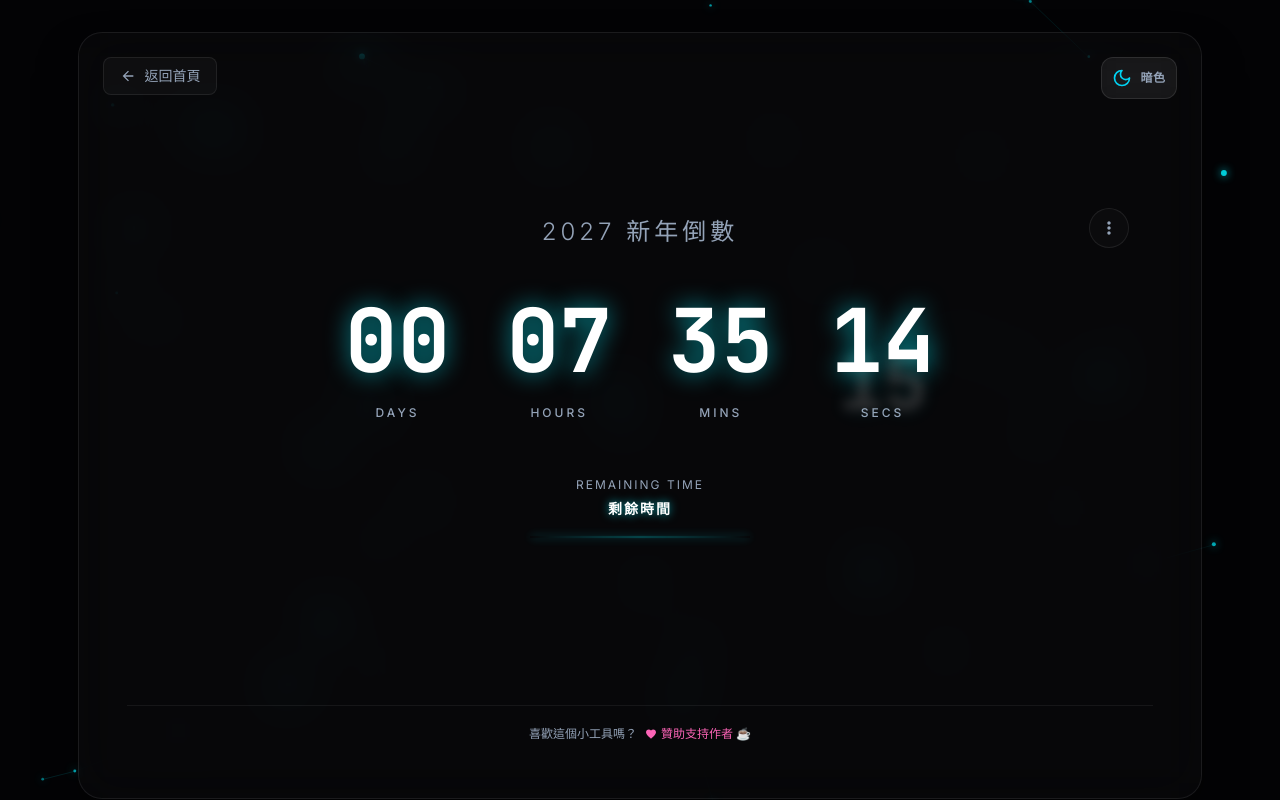
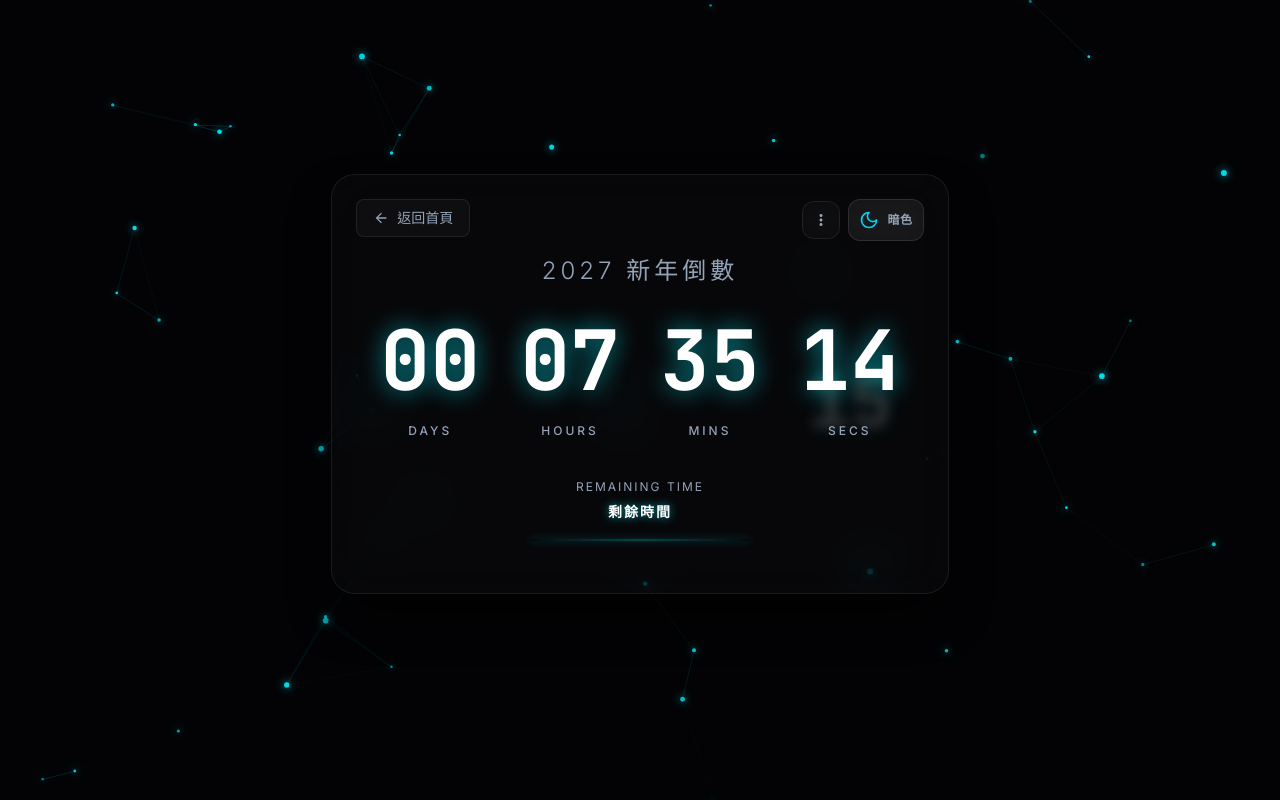
Before and after one commit to wkmaker/smalltools, a Next.js app: page /time in a window 1280 px wide. Both pictures are taken after a click on the button "啟動目標計時器". Built offline with nearby package versions, Linux system fonts and the light colour scheme.

Commit message:
Fix time tools CSS

```diff
--- a/app/components/ToolLayout.tsx
+++ b/app/components/ToolLayout.tsx
@@ -33,6 +33,8 @@ interface ToolLayoutProps {
   accentGlow: string;    // e.g. 'rgba(0,119,255,0.6)'
   hideHeader?: boolean;  // 若為 true，隱藏上方標題與描述段落
   hideFooter?: boolean;  // 若為 true，隱藏下方頁尾贊助連結
+  containerClassName?: string; // 可選傳入自訂外容器 class
+  extraHeaderControls?: React.ReactNode; // 可選傳入頂欄右側自訂按鈕組
   children: React.ReactNode;
 }
 
@@ -44,6 +46,8 @@ export default function ToolLayout({
   accentGlow,
   hideHeader = false,
   hideFooter = false,
+  containerClassName = '',
+  extraHeaderControls,
   children,
 }: ToolLayoutProps) {
   const pathname = usePathname();
@@ -60,7 +64,7 @@ export default function ToolLayout({
      * - padding 對應原版 3.5rem 3rem
      */
     <div
-      className="
+      className={`
         tool-layout-container
         relative z-[1] w-full max-w-[90%] mx-auto
         flex flex-col
@@ -70,10 +74,13 @@ export default function ToolLayout({
         px-12 pt-16 pb-14
         max-sm:px-5 max-sm:pt-12 max-sm:pb-10
         max-[768px]:max-w-[98%]
-      "
+        transition-[max-width,width,padding,margin,border-radius] duration-500 ease-in-out
+        ${containerClassName}
+      `}
     >
-      {/* ── 亮暗模式切換按鈕 ── */}
-      <div className="absolute top-6 right-6 z-[11] max-sm:top-4 max-sm:right-4">
+      {/* ── 亮暗模式切換與頂欄右側功能按鈕組 ── */}
+      <div className="absolute top-6 right-6 z-[20] flex items-center gap-2 max-sm:top-4 max-sm:right-4 max-sm:gap-1.5">
+        {extraHeaderControls}
         <ThemeToggle />
       </div>
 
--- a/app/time/TimeClient.tsx
+++ b/app/time/TimeClient.tsx
@@ -157,8 +157,23 @@ export default function TimeClient({ lang = 'zh-TW' }: TimeClientProps) {
   const [unitValues, setUnitValues] = useState<Record<string, number>>({});
   const [isFullscreen, setIsFullscreen] = useState<boolean>(false);
 
-  // 三點選單收折狀態
+  // 三點選單收折狀態與外點關閉 ref
   const [controlsExpanded, setControlsExpanded] = useState<boolean>(false);
+  const menuRef = useRef<HTMLDivElement>(null);
+
+  useEffect(() => {
+    const handleClickOutside = (e: MouseEvent) => {
+      if (menuRef.current && !menuRef.current.contains(e.target as Node)) {
+        setControlsExpanded(false);
+      }
+    };
+    if (controlsExpanded) {
+      document.addEventListener('mousedown', handleClickOutside);
+    }
+    return () => {
+      document.removeEventListener('mousedown', handleClickOutside);
+    };
+  }, [controlsExpanded]);
 
   const [toast, setToast] = useState<string>('');
   const toastTimerRef = useRef<ReturnType<typeof setTimeout> | null>(null);
@@ -380,9 +395,77 @@ export default function TimeClient({ lang = 'zh-TW' }: TimeClientProps) {
       accentColor={isPassed ? '#ff3296' : '#00f0ff'}
       accentGlow={isPassed ? 'rgba(255, 50, 150, 0.6)' : 'rgba(0, 240, 255, 0.6)'}
       hideHeader={timerActive}
-      hideFooter={isFullscreen}
+      hideFooter={timerActive}
+      containerClassName={timerActive ? styles.timerLayoutContainer : ''}
+      extraHeaderControls={
+        timerActive ? (
+          <div className="relative" ref={menuRef}>
+            <button
+              type="button"
+              onClick={() => setControlsExpanded(!controlsExpanded)}
+              className={`${styles.iconBtn} ${controlsExpanded ? styles.iconBtnActive : ''}`}
+              title={t.menuOptions}
+              aria-label={t.menuOptions}
+            >
+              <svg viewBox="0 0 24 24" width={18} height={18} fill="currentColor">
+                <path d="M12 8c1.1 0 2-.9 2-2s-.9-2-2-2-2 .9-2 2 .9 2 2 2zm0 2c-1.1 0-2 .9-2 2s.9 2 2 2 2-.9 2-2-.9-2-2-2zm0 6c-1.1 0-2 .9-2 2s.9 2 2 2 2-.9 2-2-.9-2-2-2z" />
+              </svg>
+            </button>
+
+            {controlsExpanded && (
+              <div className={`${styles.dropdownMenu} animate-fadeIn`}>
+                <button
+                  type="button"
+                  onClick={() => {
+                    setTimerActive(false);
+                    setControlsExpanded(false);
+                  }}
+                  className={styles.dropdownItem}
+                >
+                  <svg viewBox="0 0 24 24" width={16} height={16} fill="currentColor">
+                    <path d="M19.14 12.94c.04-.3.06-.61.06-.94 0-.32-.02-.64-.06-.94l2.03-1.58a.49.49 0 0 0 .12-.61l-1.92-3.32a.488.488 0 0 0-.59-.22l-2.39.96c-.5-.38-1.03-.7-1.62-.94l-.36-2.54a.484.484 0 0 0-.48-.41h-3.84c-.24 0-.43.17-.47.41L9.25 5.35c-.59.24-1.13.57-1.62.94l-2.39-.96c-.22-.08-.47 0-.59.22L2.73 8.87c-.12.21-.08.47.12.61l2.03 1.58c-.04.3-.06.63-.06.94s.02.64.06.94l-2.03 1.58a.49.49 0 0 0-.12.61l1.92 3.32c.12.22.37.29.59.22l2.39-.96c.5.38 1.03.7 1.62.94l.36 2.54c.05.24.24.41.48.41h3.84c.24 0-.43-.17.47-.41l.36-2.54c.59-.24 1.13-.56 1.62-.94l2.39.96c.22.08.47 0 .59-.22l1.92-3.32c.12-.22.07-.49-.12-.61l-2.01-1.58zM12 15.6a3.6 3.6 0 1 1 0-7.2 3.6 3.6 0 0 1 0 7.2z" />
+                  </svg>
+                  <span>{t.modifySettings}</span>
+                </button>
+
+                <button
+                  type="button"
+                  onClick={() => {
+                    copyShareLink();
+                    setControlsExpanded(false);
+                  }}
+                  className={styles.dropdownItem}
+                >
+                  <svg viewBox="0 0 24 24" width={16} height={16} fill="currentColor">
+                    <path d="M17 7h-4v2h4c1.65 0 3 1.35 3 3s-1.35 3-3 3h-4v2h4c2.76 0 5-2.24 5-5s-2.24-5-5-5zm-6 8H7c-1.65 0-3-1.35-3-3s1.35-3 3-3h4V7H7c-2.76 0-5 2.24-5 5s2.24 5 5 5h4v-2zm-3-4h8v2H8z" />
+                  </svg>
+                  <span>{t.copyShareLink}</span>
+                </button>
+
+                <button
+                  type="button"
+                  onClick={() => {
+                    toggleFullscreen();
+                    setControlsExpanded(false);
+                  }}
+                  className={styles.dropdownItem}
+                >
+                  <svg viewBox="0 0 24 24" width={16} height={16} fill="currentColor">
+                    {isFullscreen ? (
+                      <path d="M5 16h3v3h2v-5H5v2zm3-8H5v2h5V5H8v3zm6 11h2v-3h3v-2h-5v5zm2-11V5h-2v5h5V8h-3z" />
+                    ) : (
+                      <path d="M7 14H5v5h5v-2H7v-3zm-2-4h2V7h3V5H5v5zm12 7h-3v2h5v-5h-2v3zM14 5v2h3v3h2V5h-5z" />
+                    )}
+                  </svg>
+                  <span>{isFullscreen ? t.exitFullscreen : t.fullscreen}</span>
+                </button>
+              </div>
+            )}
+          </div>
+        ) : null
+      }
     >
-      <div className="flex flex-col justify-center items-center w-full min-h-[70vh] my-auto">
+      <div className={`flex flex-col justify-center items-center w-full my-auto transition-all duration-500 ${timerActive ? 'min-h-0' : 'min-h-[60vh]'}`}>
         {!timerActive ? (
           /* 設定視圖 (Setup View) */
           <div className={`${styles.setupCard} flex flex-col gap-6 max-w-4xl md:max-w-5xl mx-auto w-full my-auto animate-fadeIn`}>
@@ -462,67 +545,15 @@ export default function TimeClient({ lang = 'zh-TW' }: TimeClientProps) {
           </div>
         ) : (
           /* 計時大看板視圖 (Timer View) */
-          <div className="relative w-full flex flex-col justify-center items-center text-center my-auto py-8 animate-fadeIn">
-            {/* 右上角垂直三點 (⋮ / MoreVertical) 展開選單按鈕 */}
-            <div className={styles.topControls}>
-              {/* 可收折圖示選單 */}
-              <div
-                className={`${styles.controlsPanel} ${
-                  controlsExpanded ? styles.controlsPanelExpanded : ''
-                }`}
-              >
-                {/* 重新設定 (返回設定頁) */}
-                <button
-                  onClick={() => {
-                    setTimerActive(false);
-                    setControlsExpanded(false);
-                  }}
-                  className={styles.iconBtn}
-                  title={t.modifySettings}
-                >
-                  <svg viewBox="0 0 24 24" width={18} height={18} fill="currentColor">
-                    <path d="M19.14 12.94c.04-.3.06-.61.06-.94 0-.32-.02-.64-.06-.94l2.03-1.58a.49.49 0 0 0 .12-.61l-1.92-3.32a.488.488 0 0 0-.59-.22l-2.39.96c-.5-.38-1.03-.7-1.62-.94l-.36-2.54a.484.484 0 0 0-.48-.41h-3.84c-.24 0-.43.17-.47.41L9.25 5.35c-.59.24-1.13.57-1.62.94l-2.39-.96c-.22-.08-.47 0-.59.22L2.73 8.87c-.12.21-.08.47.12.61l2.03 1.58c-.04.3-.06.63-.06.94s.02.64.06.94l-2.03 1.58a.49.49 0 0 0-.12.61l1.92 3.32c.12.22.37.29.59.22l2.39-.96c.5.38 1.03.7 1.62.94l.36 2.54c.05.24.24.41.48.41h3.84c.24 0 .43-.17.47-.41l.36-2.54c.59-.24 1.13-.56 1.62-.94l2.39.96c.22.08.47 0 .59-.22l1.92-3.32c.12-.22.07-.49-.12-.61l-2.01-1.58zM12 15.6a3.6 3.6 0 1 1 0-7.2 3.6 3.6 0 0 1 0 7.2z" />
-                  </svg>
-                </button>
-
-                {/* 複製連結按鈕 */}
-                <button onClick={copyShareLink} className={styles.iconBtn} title={t.copyShareLink}>
-                  <svg viewBox="0 0 24 24" width={18} height={18} fill="currentColor">
-                    <path d="M17 7h-4v2h4c1.65 0 3 1.35 3 3s-1.35 3-3 3h-4v2h4c2.76 0 5-2.24 5-5s-2.24-5-5-5zm-6 8H7c-1.65 0-3-1.35-3-3s1.35-3 3-3h4V7H7c-2.76 0-5 2.24-5 5s2.24 5 5 5h4v-2zm-3-4h8v2H8z" />
-                  </svg>
-                </button>
-
-                {/* 全螢幕切換按鈕 */}
-                <button onClick={toggleFullscreen} className={styles.iconBtn} title={isFullscreen ? t.exitFullscreen : t.fullscreen}>
-                  <svg viewBox="0 0 24 24" width={18} height={18} fill="currentColor">
-                    {isFullscreen ? (
-                      <path d="M5 16h3v3h2v-5H5v2zm3-8H5v2h5V5H8v3zm6 11h2v-3h3v-2h-5v5zm2-11V5h-2v5h5V8h-3z" />
-                    ) : (
-                      <path d="M7 14H5v5h5v-2H7v-3zm-2-4h2V7h3V5H5v5zm12 7h-3v2h5v-5h-2v3zM14 5v2h3v3h2V5h-5z" />
-                    )}
-                  </svg>
-                </button>
-              </div>
-
-              {/* 垂直三點 (⋮ / MoreVertical) 觸發開關 */}
-              <button
-                onClick={() => setControlsExpanded(!controlsExpanded)}
-                className={`${styles.iconBtn} ${controlsExpanded ? styles.iconBtnActive : ''}`}
-                title={t.menuOptions}
-              >
-                <svg viewBox="0 0 24 24" width={20} height={20} fill="currentColor">
-                  <path d="M12 8c1.1 0 2-.9 2-2s-.9-2-2-2-2 .9-2 2 .9 2 2 2zm0 2c-1.1 0-2 .9-2 2s.9 2 2 2 2-.9 2-2-.9-2-2-2zm0 6c-1.1 0-2 .9-2 2s.9 2 2 2 2-.9 2-2-.9-2-2-2z" />
-                </svg>
-              </button>
-            </div>
+          <div className="relative w-full flex flex-col justify-center items-center text-center my-auto py-2 animate-fadeIn">
 
             {/* 中央事件名稱 */}
-            <h1 className="font-light text-2xl max-sm:text-xl tracking-[4px] text-text-sub uppercase mb-12">
+            <h1 className="font-light text-2xl max-sm:text-xl tracking-[4px] text-text-sub uppercase mb-8">
               {eventTitle || t.targetTime}
             </h1>
 
             {/* 核心時間數字看板 */}
-            <div className={styles.timerDisplay}>
+            <div className={`${styles.timerDisplay} ${styles[`units-${selectedUnits.length}`] || ''}`}>
               {selectedUnits.map(unit => {
                 const val = unitValues[unit] ?? 0;
                 const formattedVal = String(val).padStart(2, '0');
--- a/app/time/time.module.css
+++ b/app/time/time.module.css
@@ -160,14 +160,128 @@
   box-shadow: 0 0 25px rgba(2, 132, 199, 0.4);
 }
 
+/* 倒數模式專用外框緊湊縮減 (Fit timer content while keeping breathing room) */
+.timerLayoutContainer {
+  width: fit-content !important;
+  min-width: min(380px, 92vw) !important;
+  max-width: 90% !important;
+  padding-top: 4.5rem !important;
+  padding-bottom: 2.75rem !important;
+  padding-left: 3rem !important;
+  padding-right: 3rem !important;
+  margin-left: auto !important;
+  margin-right: auto !important;
+  margin-top: auto !important;
+  margin-bottom: auto !important;
+}
+
+@media (max-width: 640px) {
+  .timerLayoutContainer {
+    width: 95% !important;
+    max-width: 95% !important;
+    min-width: unset !important;
+    padding-top: 3.75rem !important;
+    padding-bottom: 2rem !important;
+    padding-left: 1.25rem !important;
+    padding-right: 1.25rem !important;
+  }
+}
+
 .timerDisplay {
-  display: flex;
-  flex-wrap: wrap;
-  gap: 2.5rem 3.5rem;
+  display: grid;
+  gap: 2rem 2.5rem;
   justify-content: center;
+  justify-items: center;
   align-items: center;
   margin: 0 auto;
-  width: 100%;
+  width: fit-content;
+}
+
+/* 6 個單位：大螢幕一排 6 個；斷行時嚴格採 3 + 3 雙排均衡 (絕不出現 5+1 或 4+2) */
+.units-6 {
+  grid-template-columns: repeat(6, minmax(0, 1fr));
+}
+
+@media (max-width: 960px) {
+  .units-6 {
+    grid-template-columns: repeat(3, minmax(0, 1fr));
+    gap: 2rem 2rem;
+  }
+}
+
+@media (max-width: 520px) {
+  .units-6 {
+    grid-template-columns: repeat(3, minmax(0, 1fr));
+    gap: 1.25rem 0.75rem;
+  }
+}
+
+/* 5 個單位：大螢幕一排 5 個；斷行時採 3 + 2 完美置中 */
+.units-5 {
+  grid-template-columns: repeat(5, minmax(0, 1fr));
+}
+
+@media (max-width: 840px) {
+  .units-5 {
+    grid-template-columns: repeat(6, minmax(0, 1fr));
+    gap: 2rem 1.5rem;
+  }
+  .units-5 > div:nth-child(1) { grid-column: span 2; }
+  .units-5 > div:nth-child(2) { grid-column: span 2; }
+  .units-5 > div:nth-child(3) { grid-column: span 2; }
+  .units-5 > div:nth-child(4) { grid-column: 2 / span 2; }
+  .units-5 > div:nth-child(5) { grid-column: span 2; }
+}
+
+@media (max-width: 520px) {
+  .units-5 {
+    gap: 1.25rem 0.5rem;
+  }
+}
+
+/* 4 個單位：大螢幕一排 4 個；斷行時嚴格採 2 + 2 均衡 */
+.units-4 {
+  grid-template-columns: repeat(4, minmax(0, 1fr));
+}
+
+@media (max-width: 680px) {
+  .units-4 {
+    grid-template-columns: repeat(2, minmax(0, 1fr));
+    gap: 1.5rem 2rem;
+  }
+}
+
+@media (max-width: 480px) {
+  .units-4 {
+    gap: 1.25rem 1.25rem;
+  }
+}
+
+/* 3 個單位：一排 3 個 */
+.units-3 {
+  grid-template-columns: repeat(3, minmax(0, 1fr));
+}
+
+@media (max-width: 520px) {
+  .units-3 {
+    gap: 1.25rem 0.75rem;
+  }
+}
+
+/* 2 個單位：一排 2 個 */
+.units-2 {
+  grid-template-columns: repeat(2, minmax(0, 1fr));
+}
+
+@media (max-width: 480px) {
+  .units-2 {
+    gap: 1.25rem 1.5rem;
+  }
+}
+
+/* 1 個單位：一排 1 個 */
+.units-1 {
+  grid-template-columns: repeat(1, minmax(0, 1fr));
 }
 
 .timeBlock {
@@ -175,7 +289,7 @@
   flex-direction: column;
   align-items: center;
   flex: 0 1 auto;
-  min-width: 80px;
+  min-width: 70px;
 }
 
 .numberWrapper {
@@ -190,7 +304,7 @@
 .number {
   font-family: 'JetBrains Mono', 'Fira Code', monospace;
   font-variant-numeric: tabular-nums;
-  font-size: clamp(3.2rem, 8vw, 5.5rem);
+  font-size: clamp(2.4rem, 6.5vw, 5.5rem);
   font-weight: 700;
   line-height: 1;
   color: var(--text-primary, #ffffff);
@@ -290,7 +404,7 @@
 }
 
 .statusContainer {
-  margin-top: 3.5rem;
+  margin-top: 2.5rem;
   display: inline-flex;
   flex-direction: column;
   align-items: center;
@@ -343,65 +457,100 @@
   }
 }
 
-/* 右上角控制圖示列 */
+/* 右上角控制圖示列 (精準對齊 ToolLayout 頂欄 ThemeToggle 軸線) */
 .topControls {
   position: absolute;
-  top: 1.5rem;
-  right: 1.5rem;
-  display: flex;
-  align-items: center;
-  gap: 0.8rem;
-  z-index: 30;
+  top: -1.25rem;
+  right: 5.5rem;
+  z-index: 40;
 }
 
 @media (max-width: 640px) {
   .topControls {
-    top: -3.5rem;
-    right: 0;
-    gap: 0.4rem;
-  }
-  .controlsPanel {
-    gap: 0.4rem;
-  }
-  .controlsPanelExpanded {
-    max-width: 160px;
-  }
-  .iconBtn {
-    width: 34px;
-    height: 34px;
+    top: -1.25rem;
+    right: 4.2rem;
   }
 }
 
-.controlsPanel {
+.dropdownMenu {
+  position: absolute;
+  top: calc(100% + 0.5rem);
+  right: 0;
+  min-width: 170px;
+  background: var(--glass-bg, rgba(15, 15, 20, 0.88));
+  border: 1px solid var(--card-border, rgba(255, 255, 255, 0.12));
+  backdrop-filter: blur(20px);
+  -webkit-backdrop-filter: blur(20px);
+  border-radius: 0.85rem;
+  padding: 0.4rem;
+  box-shadow: 0 10px 30px rgba(0, 0, 0, 0.35);
+  display: flex;
+  flex-direction: column;
+  gap: 0.2rem;
+  z-index: 50;
+}
+
+:global([data-theme='light']) .dropdownMenu {
+  background: rgba(255, 255, 255, 0.94);
+  border-color: rgba(0, 0, 0, 0.12);
+  box-shadow: 0 10px 30px rgba(0, 0, 0, 0.12);
+}
+
+.dropdownItem {
   display: flex;
   align-items: center;
   gap: 0.6rem;
-  overflow: hidden;
-  max-width: 0;
-  opacity: 0;
-  pointer-events: none;
-  transition: max-width 0.4s cubic-bezier(0.4, 0, 0.2, 1), opacity 0.3s ease;
+  width: 100%;
+  padding: 0.6rem 0.85rem;
+  border-radius: 0.6rem;
+  background: transparent;
+  border: none;
+  color: var(--text-secondary, #cbd5e1);
+  font-size: 0.85rem;
+  font-weight: 500;
+  cursor: pointer;
+  white-space: nowrap;
+  transition: all 0.2s ease;
+  text-align: left;
 }
 
-.controlsPanelExpanded {
-  max-width: 240px;
-  opacity: 1;
-  pointer-events: auto;
+.dropdownItem:hover {
+  background: rgba(0, 240, 255, 0.12);
+  color: #00f0ff;
+}
+
+:global([data-theme='light']) .dropdownItem {
+  color: #334155;
+}
+
+:global([data-theme='light']) .dropdownItem:hover {
+  background: rgba(2, 132, 199, 0.12);
+  color: #0284c7;
 }
 
 .iconBtn {
-  background: var(--glass-bg, rgba(255, 255, 255, 0.04));
-  border: 1px solid var(--card-border, rgba(255, 255, 255, 0.1));
+  background: var(--glass-bg, rgba(255, 255, 255, 0.06));
+  border: 1px solid var(--card-border, rgba(255, 255, 255, 0.12));
   color: var(--text-secondary, #cbd5e1);
-  width: 40px;
-  height: 40px;
-  border-radius: 50%;
+  width: 38px;
+  height: 38px;
+  border-radius: 0.75rem;
   display: flex;
   justify-content: center;
   align-items: center;
   cursor: pointer;
   transition: all 0.3s ease;
   flex-shrink: 0;
+  backdrop-filter: blur(12px);
+  -webkit-backdrop-filter: blur(12px);
+}
+
+@media (max-width: 640px) {
+  .iconBtn {
+    width: 34px;
+    height: 34px;
+    border-radius: 0.6rem;
+  }
 }
 
 :global([data-theme='light']) .iconBtn {
```
